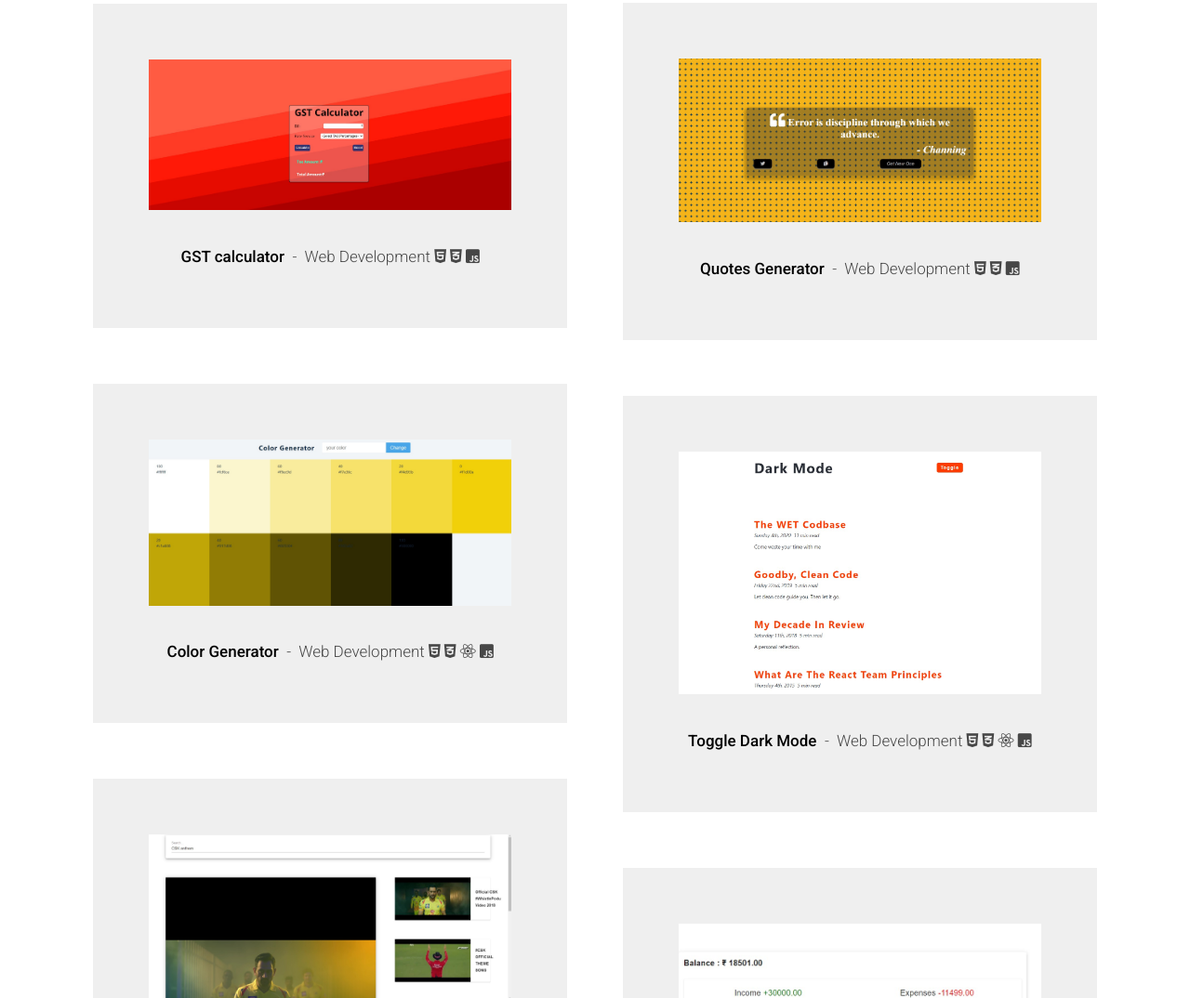
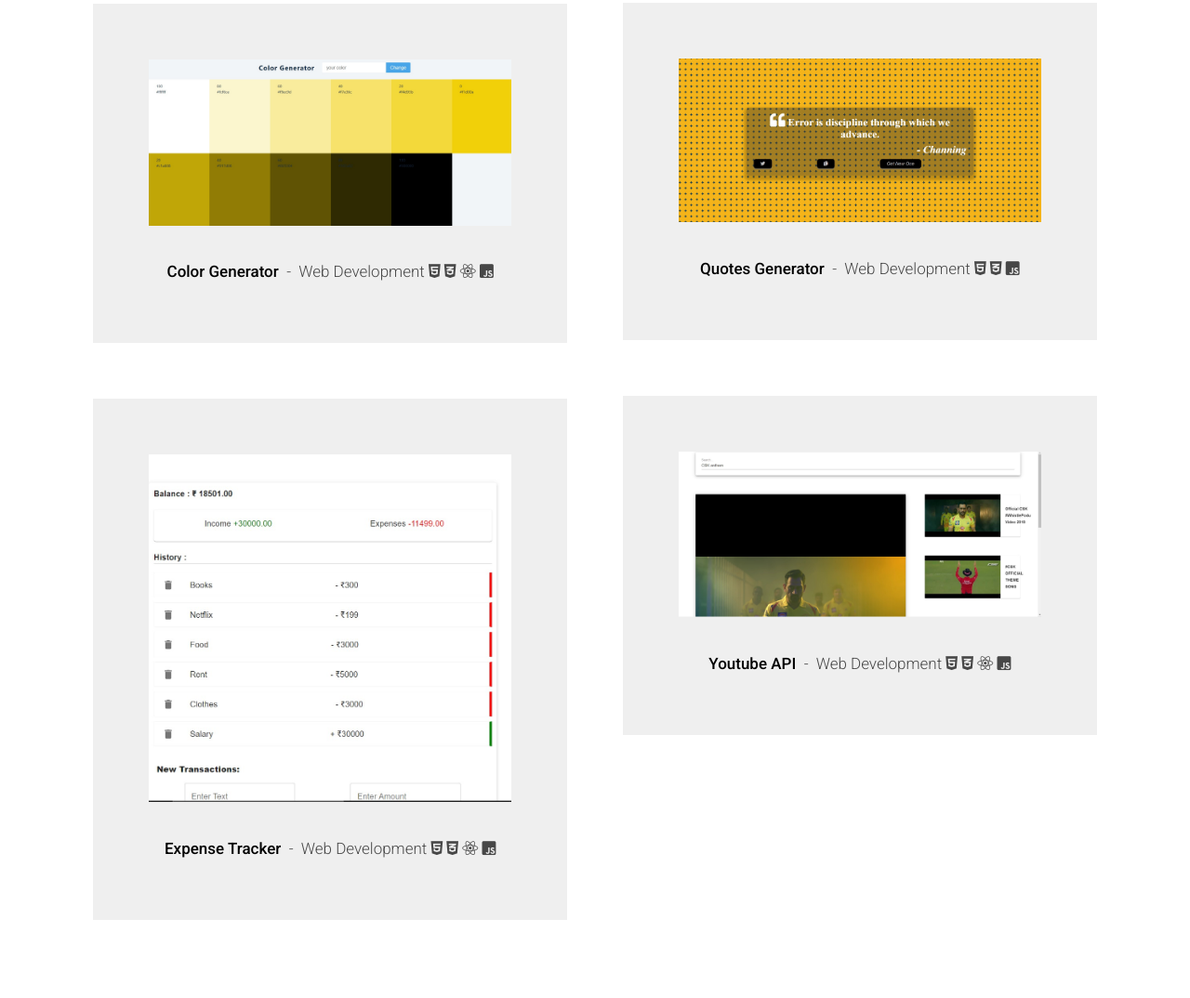
Before and after one commit to NaveenMONK/monk-morningstar, a plain HTML site: page index.html in a window 1280 px wide. Shown: the part 3556-4630 px from the top of the page at 93% size. Drawn offline with Linux system fonts and the light colour scheme; a web font is replaced by a local one.

```diff
--- a/index.html
+++ b/index.html
@@ -270,27 +270,6 @@
                     </div>
                 </div> <!-- end masonry__brick -->
 
-                <div class="masonry__brick" data-aos="fade-up">
-                    <div class="item-folio">
-                        <div class="item-folio__thumb">
-                            <a href="images/portfolio/gst.jpg" class="thumb-link" title="GST calculator" data-size="1050x700">
-                                <img src="images/portfolio/gst.jpg">
-                            </a>
-                            <a href="https://naveenmonk.github.io/GST-calculator/" class="item-folio__project-link" title="GST calculator" target="_blank"></a>
-                        </div>
-                        <div class="item-folio__text">
-                            <h4 class="item-folio__title">
-                                GST calculator
-                            </h4>
-                            <p class="item-folio__cat">
-                                Web Development <i class="fab fa-html5"></i> <i class="fab fa-css3-alt"></i> <i class="fab fa-js-square"></i>
-                            </p>
-                        </div>
-                        <div class="item-folio__caption">
-                            <p>This webpage is used to calculate GST value of the price you enter.</p>
-                        </div>
-                    </div>
-                </div> <!-- end masonry__brick -->
 
                    <div class="masonry__brick" data-aos="fade-up">
                     <div class="item-folio">
@@ -314,27 +293,6 @@
                     </div>
                 </div> <!-- end masonry__brick -->
 
-                <div class="masonry__brick" data-aos="fade-up">
-                    <div class="item-folio">
-                        <div class="item-folio__thumb">
-                            <a href="images/portfolio/gst.jpg" class="thumb-link" title="Toggle Dark Mode" data-size="1050x700">
-                                <img src="images/portfolio/Dark-mode.jpg">
-                            </a>
-                            <a href="https://kind-kare-67c81c.netlify.app/" class="item-folio__project-link" title="Toggle Dark Mode" target="_blank"></a>
-                        </div>
-                        <div class="item-folio__text">
-                            <h4 class="item-folio__title">
-                                Toggle Dark Mode
-                            </h4>
-                            <p class="item-folio__cat">
-                                Web Development <i class="fab fa-html5"></i> <i class="fab fa-css3-alt"> <i class="fab fa-react"></i> </i> <i class="fab fa-js-square"></i>
-                            </p>
-                        </div>
-                        <div class="item-folio__caption">
-                            <p>A button is used to toggle between dark mode and normal mode which is a recent trend in every webpage.</p>
-                        </div>
-                    </div>
-                </div> <!-- end masonry__brick -->
 
                 <div class="masonry__brick" data-aos="fade-up">
                     <div class="item-folio">
```
Also changed, not shown: 1 other file.
